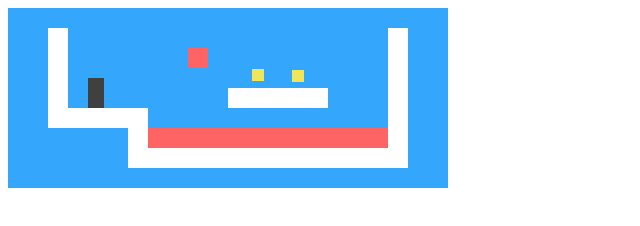
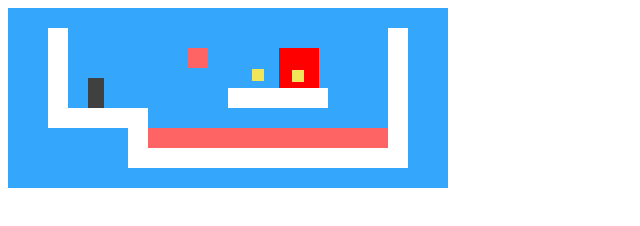
Before and after one commit to TahmidRahman/js-playground, a website: page platform-game/index.html in a window 1280 px wide. Shown: the whole page, without its empty margins (0-640 px from the left). Drawn offline with Linux system fonts and the light colour scheme.

Commit message:
Add monster
-- Need to fix a bug

```diff
--- a/platform-game/css/game.css
+++ b/platform-game/css/game.css
@@ -26,6 +26,10 @@
   background: rgb(64, 64, 64);
 }
 
+.monster {
+  background: rgb(255, 0, 0);
+}
+
 .lost .player {
   background: rgb(160, 64, 64);
 }
--- a/platform-game/game.js
+++ b/platform-game/game.js
@@ -1,8 +1,8 @@
 let simpleLevelPlan = `
 ......................
 ..#................#..
-..#..............=.#..
-..#.........o.o....#..
+..#..........m...=.#..
+..#.........o.o....#.
 ..#.@......#####...#..
 ..#####............#..
 ......#++++++++++++#..
@@ -220,6 +220,42 @@ Coin.prototype.update = function (time) {
     wobble
   );
 };
+class Monster {
+  constructor(pos, speed) {
+    this.pos = pos;
+    this.speed = speed;
+  }
+
+  get type() {
+    return 'monster';
+  }
+
+  static create(pos) {
+    return new Monster(pos, new Vec(1.5, 0));
+  }
+}
+
+Monster.prototype.size = new Vec(2, 2);
+Monster.prototype.update = function (time, state) {
+  var newPos = this.pos.plus(this.speed.times(time));
+  if (!state.level.touches(newPos, this.size, 'wall'))
+    return new Monster(newPos, this.speed);
+  else return new Monster(this.pos, this.speed.times(-1));
+};
+
+Monster.prototype.collide = function (state) {
+  const player = state.actors.find((actor) => actor.type == 'player');
+
+  if (
+    player.pos.y + player.size.y > this.pos.y &&
+    player.pos.y < this.pos.y + this.size.y
+  ) {
+    const filteredActors = state.actors.filter((actor) => actor != this);
+    return new State(state.level, filteredActors, state.status);
+  }
+  return new State(state.level, state.actors, 'lost');
+};
+
 const levelChars = {
   '.': 'empty',
   '#': 'wall',
@@ -228,7 +264,8 @@ const levelChars = {
   '@': Player,
   '+': 'lava',
   '|': Lava,
-  v: Lava
+  v: Lava,
+  m: Monster
 };
 
 function elt(name, attrs, ...children) {
```
